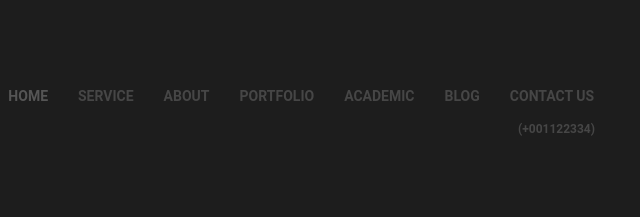
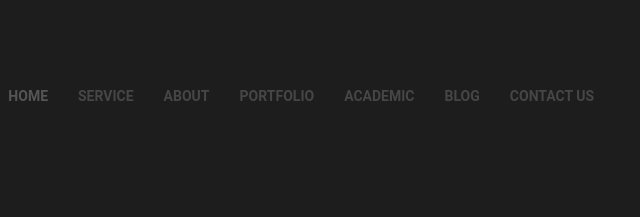
Before and after one commit to 32bitmarketing/32bitmarketing.github.io, a plain HTML site: page index.html in a window 1280 px wide. Shown: the top 217 px of the page, 616-1256 px from the left. Drawn offline with Linux system fonts and the light colour scheme.

Commit message:
removed contact number

```diff
--- a/index.html
+++ b/index.html
@@ -57,9 +57,9 @@
                             <li><a href="#our-feature">Blog</a></li>
                             <li><a href="#">Contact Us</a></li>
 
-                            <div class="contact-number text-right">
+                            <!-- <div class="contact-number text-right">
                                 <ul><li class="">(+001122334)</li></ul>
-                            </div>
+                            </div> -->
 
                         </ul>
                     </div><!-- /.navbar-collapse -->
```
